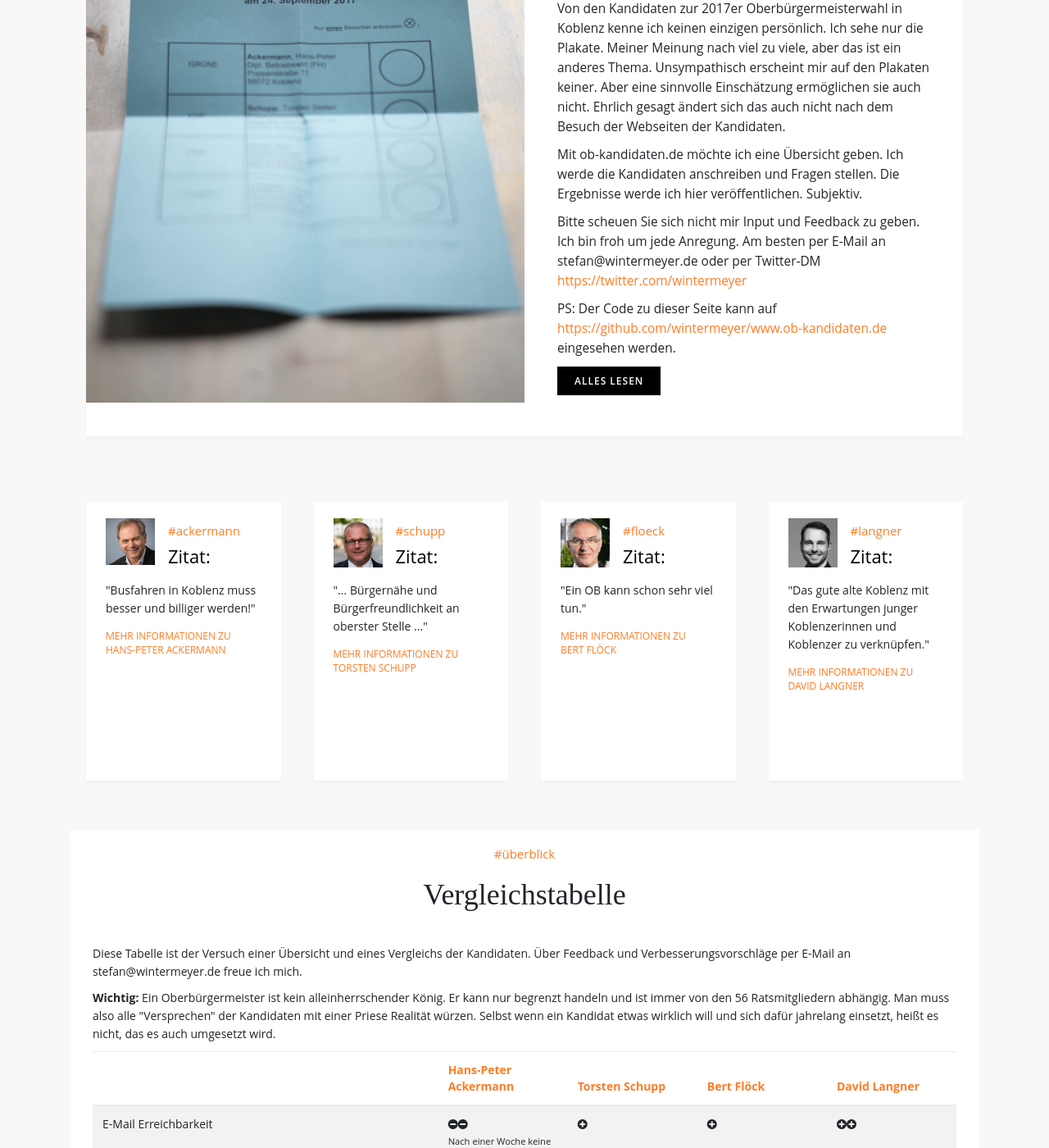
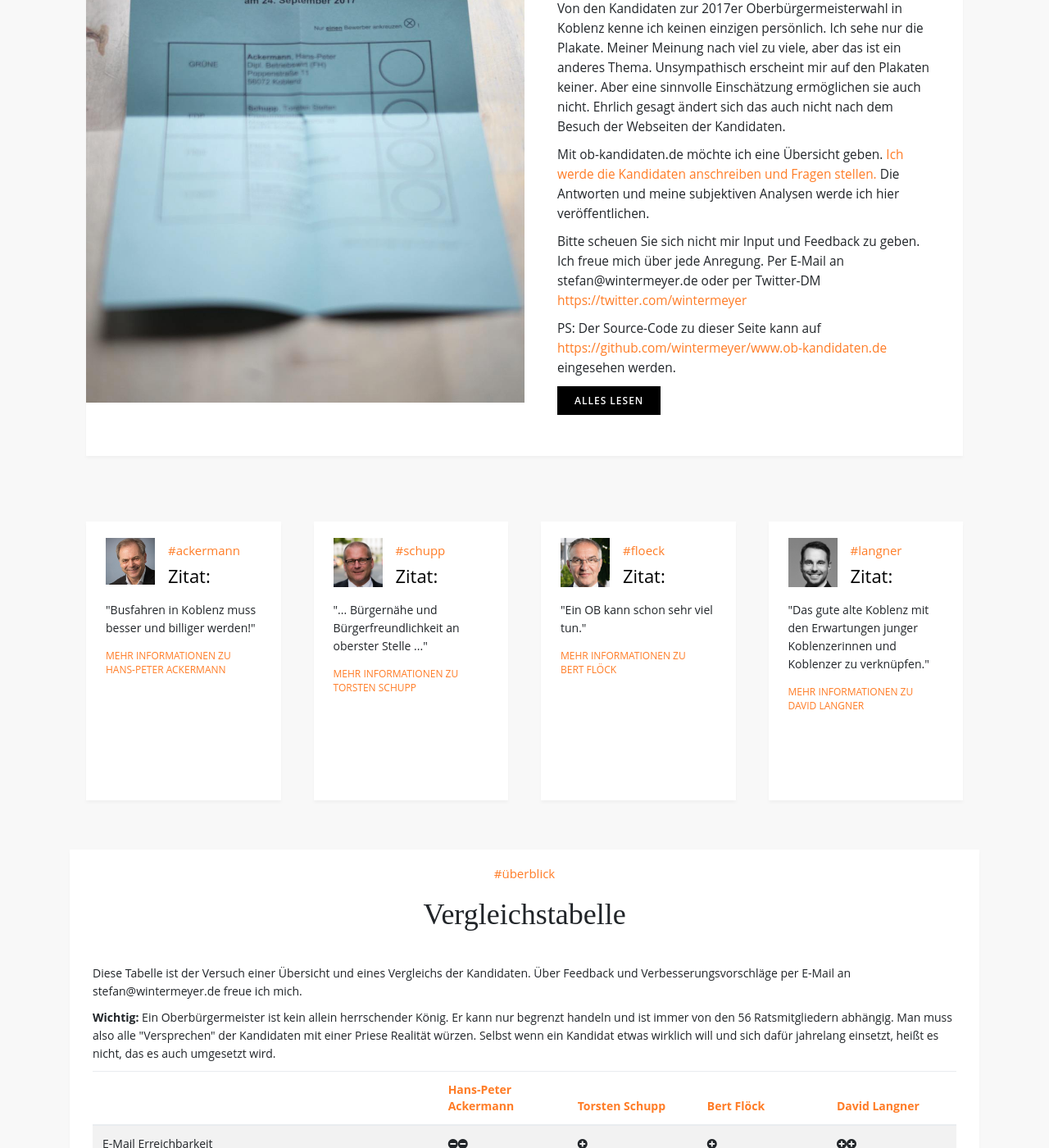
Before and after one commit to wintermeyer/www.ob-kandidaten.de, a Jekyll site: the page built from jekyll/index.html, in a window 1280 px wide and 1400 px high, scrolled down 426 px. Shown: the whole window at 82% size. Built offline with Jekyll 4.4.1, drawn with Linux system fonts in a browser that asks for light colours.

Commit message:
Verbesserungen im Text.

```diff
--- a/jekyll/_includes/vergleichstabelle.html
+++ b/jekyll/_includes/vergleichstabelle.html
@@ -9,7 +9,7 @@
 
         <p>Diese Tabelle ist der Versuch einer Übersicht und eines Vergleichs der Kandidaten. Über Feedback und Verbesserungsvorschläge per E-Mail an stefan@wintermeyer.de freue ich mich.</p>
 
-        <p><strong>Wichtig:</strong> Ein Oberbürgermeister ist kein alleinherrschender König. Er kann nur begrenzt handeln und ist immer von den 56 Ratsmitgliedern abhängig. Man muss also alle "Versprechen" der Kandidaten mit einer Priese Realität würzen. Selbst wenn ein Kandidat etwas wirklich will und sich dafür jahrelang einsetzt, heißt es nicht, das es auch umgesetzt wird.</p>
+        <p><strong>Wichtig:</strong> Ein Oberbürgermeister ist kein allein herrschender König. Er kann nur begrenzt handeln und ist immer von den 56 Ratsmitgliedern abhängig. Man muss also alle "Versprechen" der Kandidaten mit einer Priese Realität würzen. Selbst wenn ein Kandidat etwas wirklich will und sich dafür jahrelang einsetzt, heißt es nicht, das es auch umgesetzt wird.</p>
 
         <table class="table table-striped">
           <thead>
--- a/jekyll/_posts/2017-09-12-warum-ob-kandidaten-de.markdown
+++ b/jekyll/_posts/2017-09-12-warum-ob-kandidaten-de.markdown
@@ -12,8 +12,8 @@ tags:
 ---
 Von den Kandidaten zur 2017er Oberbürgermeisterwahl in Koblenz kenne ich keinen einzigen persönlich. Ich sehe nur die Plakate. Meiner Meinung nach viel zu viele, aber das ist ein anderes Thema. Unsympathisch erscheint mir auf den Plakaten keiner. Aber eine sinnvolle Einschätzung ermöglichen sie auch nicht. Ehrlich gesagt ändert sich das auch nicht nach dem Besuch der Webseiten der Kandidaten.
 
-Mit ob-kandidaten.de möchte ich eine Übersicht geben. Ich werde die Kandidaten anschreiben und Fragen stellen. Die Ergebnisse werde ich hier veröffentlichen. Subjektiv.
+Mit ob-kandidaten.de möchte ich eine Übersicht geben. [Ich werde die Kandidaten anschreiben und Fragen stellen.](/2017/09/13/email-an-alle.html) Die Antworten und meine subjektiven Analysen werde ich hier veröffentlichen.
 
-Bitte scheuen Sie sich nicht mir Input und Feedback zu geben. Ich bin froh um jede Anregung. Am besten per E-Mail an stefan@wintermeyer.de oder per Twitter-DM [https://twitter.com/wintermeyer](https://twitter.com/wintermeyer)
+Bitte scheuen Sie sich nicht mir Input und Feedback zu geben. Ich freue mich über jede Anregung. Per E-Mail an stefan@wintermeyer.de oder per Twitter-DM [https://twitter.com/wintermeyer](https://twitter.com/wintermeyer)
 
-PS: Der Code zu dieser Seite kann auf [https://github.com/wintermeyer/www.ob-kandidaten.de](https://github.com/wintermeyer/www.ob-kandidaten.de) eingesehen werden.
+PS: Der Source-Code zu dieser Seite kann auf [https://github.com/wintermeyer/www.ob-kandidaten.de](https://github.com/wintermeyer/www.ob-kandidaten.de) eingesehen werden.
```
Also changed, not shown: jekyll/_posts/2017-09-13-email-an-alle.md (+7 -0 lines).
